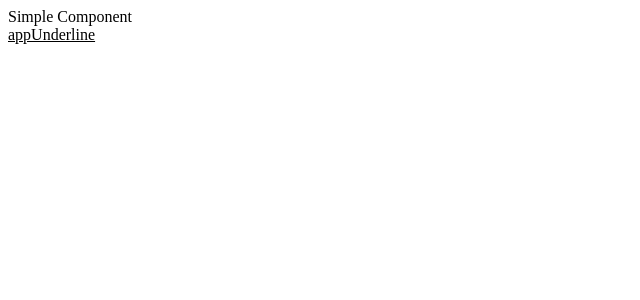
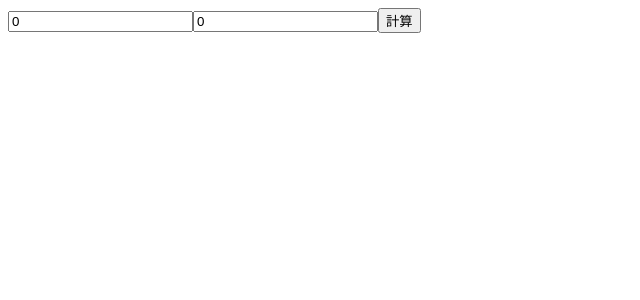
Before and after one commit to takepo/angular-developers-guide, an Angular app: page / in a window 1280 px wide. Shown: the top 300 px of the page, without its empty margins (0-640 px from the left). Built offline with nearby package versions, Linux system fonts and the light colour scheme.

Commit message:
feat: 2-13 サービスの呼び出し

```diff
--- a/src/app/app.component.ts
+++ b/src/app/app.component.ts
@@ -1,13 +1,25 @@
 import { Component } from '@angular/core';
+import { CalcService } from './calc.service';
 
 @Component({
   selector: 'app-root',
   template: `
     <div>
-      <app-simple></app-simple>
-      <div appUnderline>appUnderline</div>
+      <input type="number" [(ngModel)]="model1"/>
+      <input type="number" [(ngModel)]="model2"/>
+      <input type="button" value="計算" (click)="calc()"/>
+      <p>{{result}}</p>
     </div>
   `,
 })
 export class AppComponent {
+  model1 = 0;
+  model2 = 0;
+  result: number;
+
+  constructor(private calcService: CalcService) {}
+
+  calc() {
+    this.result = this.calcService.add(this.model1, this.model2);
+  }
 }
--- a/src/app/app.module.ts
+++ b/src/app/app.module.ts
@@ -1,5 +1,6 @@
 import { BrowserModule } from '@angular/platform-browser';
 import { NgModule } from '@angular/core';
+import { FormsModule } from '@angular/forms';
 
 import { AppComponent } from './app.component';
 import { SimpleComponent } from './simple/simple.component';
@@ -12,7 +13,8 @@ import { UnderlineDirective } from './underline.directive';
     UnderlineDirective
   ],
   imports: [
-    BrowserModule
+    BrowserModule,
+    FormsModule,
   ],
   providers: [],
   bootstrap: [AppComponent]
--- a/src/app/calc.service.ts
+++ b/src/app/calc.service.ts
@@ -1,6 +1,8 @@
 import { Injectable } from '@angular/core';
 
-@Injectable()
+@Injectable({
+  providedIn: 'root'
+})
 export class CalcService {
 
   constructor() { }
--- a/src/app/underline.directive.ts
+++ b/src/app/underline.directive.ts
@@ -5,10 +5,10 @@ import { Directive, OnInit, ElementRef } from '@angular/core';
 })
 export class UnderlineDirective implements OnInit {
 
-  constructor(private ElementRef: ElementRef) { }
+  constructor(private elementRef: ElementRef) { }
 
   ngOnInit() {
-    const element = this.ElementRef.nativeElement as HTMLElement;
+    const element = this.elementRef.nativeElement as HTMLElement;
     element.style.textDecoration = 'underline';
   }
 
```
